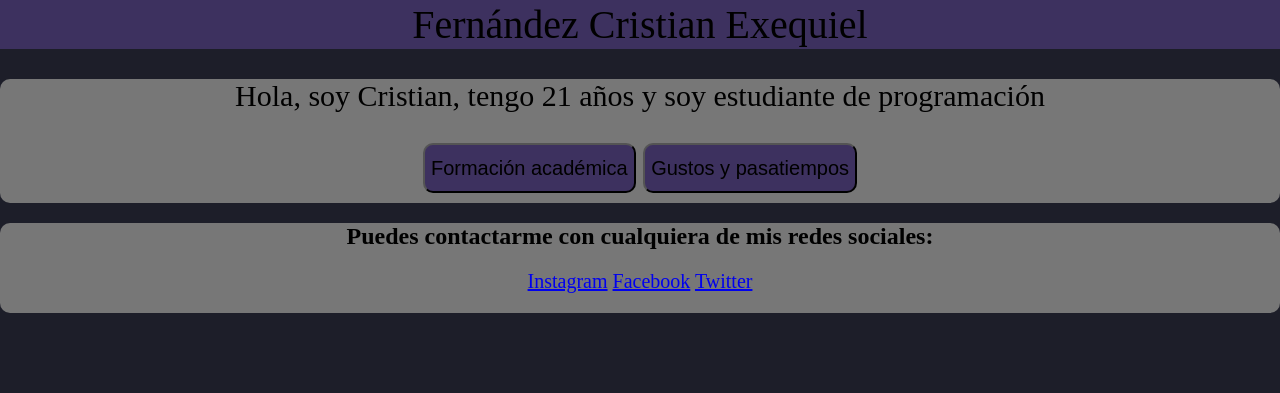
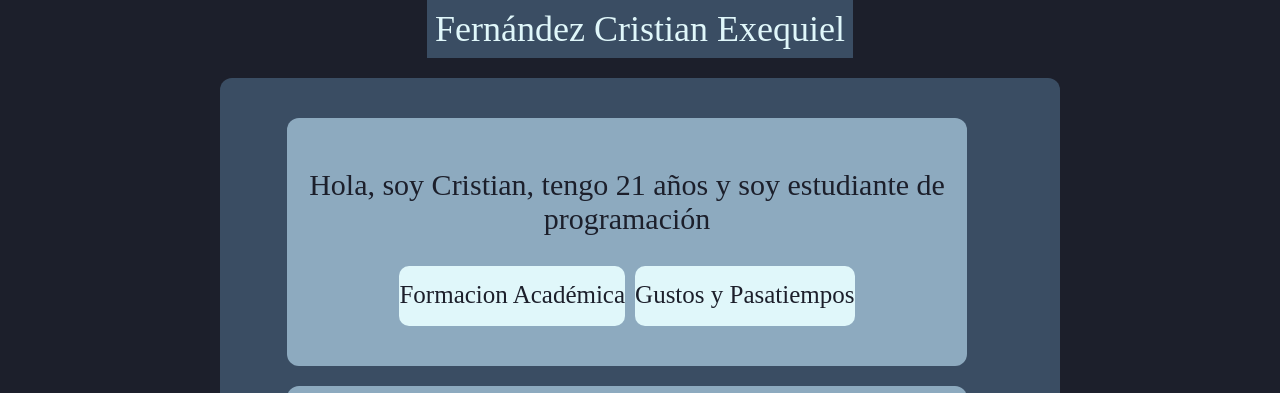
Before and after one commit to Dezt1an/TP1-Programacion3, a plain HTML site: page index.html in a window 1280 px wide. Shown: the top 393 px of the page. Drawn offline with Linux system fonts and the light colour scheme.

Commit message:
arreglos estéticos con CSS y trabajo terminado

```diff
--- a/index.html
+++ b/index.html
@@ -10,7 +10,7 @@
     <header>
         Fernández Cristian Exequiel
     </header>
-
+    <div class="body-div">
         <div class="presentacion">
             <div>
                 <p>
@@ -18,17 +18,18 @@
                 </p>
             </div>
             <div class="botones">
-            <button>Formación académica</button>
-            <button>Gustos y pasatiempos</button>
+                <a class="btn1" href="formacion.html">Formacion Académica</a>
+                <a class="btn2" href="pasatiempos.html">Gustos y Pasatiempos</a>
             </div>
         </div>
 
         <div class="links">
             <h2>Puedes contactarme con cualquiera de mis redes sociales:</h2>
             <div class="div-links">
-            <a href="https://www.instagram.com/cristian.dzt/" target="_blank">Instagram</a>
-            <a href="https://www.facebook.com/cristianexefer?locale=es_LA" target="_blank">Facebook</a>
-            <a href="https://x.com/cristian_dzt" target="_blank"> Twitter</a>
+                <a class="contactoig" href="https://www.instagram.com/cristian.dzt/" target="_blank">Instagram</a>
+                <a class="contactofb" href="https://www.facebook.com/cristianexefer?locale=es_LA" target="_blank">Facebook</a>
+                <a class="contactox" href="https://x.com/cristian_dzt" target="_blank"> Twitter</a>
+            </div>
         </div>
     </div>
 </body>
--- a/style1.css
+++ b/style1.css
@@ -1,45 +1,81 @@
-header{
-    padding: 1px;
-    background-color: rgb(61, 49, 95);
-    font-size: 40px;
+header {
+    padding: 8px;
+    background-color: #3a4d63;
+    font-size: 36px;
     text-align: center;
+    color: #e0f7fa;
 }
 
-body{
-    background-color: rgb(29, 30, 41);
+body {
+    background-color: #1c1f2b;
+    margin: 0;
+    display: flex;
+    flex-direction: column;
     align-items: center;
-    justify-content: center;
-    margin: 0;
 }
 
-.presentacion{
-    border-radius: 10px;
-    background-color: rgb(119, 119, 119);
-    align-items: center;
-    justify-content: center;
+.body-div {
+    background-color: #3a4d63;
+    width: 80%;
+    max-width: 800px;
+    padding: 20px;
+    margin-top: 20px;
+    border-radius: 12px;
+    color: #e0f7fa;
+}
+
+.presentacion {
+    margin-left: 47px;
+    background-color: #8daabf;
+    padding: 20px;
+    border-radius: 12px;
+    color: #1c1f2b;
+    margin-top: 20px;
+    width: 80%;
+    max-width: 800px;
     text-align: center;
     font-size: 30px;
 }
 
-.botones{
+.botones {
+    font-size: 25px;
     height: 60px;
+    display: flex;
+    gap: 10px;
+    justify-content: center;
+    margin: 20px 0;
 }
 
-button{
-    height: 50px;
-    font-size: 20px;
-    background-color: rgb(61, 49, 95);
-    border-color: rgb(0, 0, 0);
+.btn1, .btn2 {
+    padding-top: 15px;
+    background-color: #e0f7fa;
+    border: #3a4d63;
     border-radius: 10px;
+    text-decoration: none;
+    color: #1c1f2b;
+    cursor: pointer;
 }
 
-.links{
-    border-radius: 10px;
-    padding-bottom: 20px;
-    background-color: rgb(119, 119, 119);
+.links {
+    margin-left: 47px;
+    background-color: #8daabf;
+    padding: 20px;
+    border-radius: 12px;
+    color: #1c1f2b;
+    margin-top: 20px;
+    width: 80%;
+    max-width: 800px;
     text-align: center;
 }
 
-.div-links{
-    font-size: 20px;
+.div-links {
+    font-size: 30px;
 }
+
+ .contactoig, .contactofb, .contactox{
+    background-color: #e0f7fa;
+    border: #3a4d63;
+    border-radius: 10px;
+    text-decoration: none;
+    color: #1c1f2b;
+}
--- a/style2.css
+++ b/style2.css
@@ -1,26 +1,48 @@
-header{
-    padding: 1px;
-    background-color: rgb(61, 49, 95);
-    font-size: 40px;
+header {
+    padding: 8px;
+    background-color: #3a4d63;
+    font-size: 36px;
+    text-align: center;
+    color: #e0f7fa;
+}
+
+.boton-volver{
+    background-color: #e0f7fa;
+    border: #3a4d63;
+    border-radius: 10px;
+    text-decoration: none;
+    color: #1c1f2b;
+}
+
+body {
+    background-color: #1c1f2b;
+    margin: 0;
+    display: flex;
+    flex-direction: column;
+    align-items: center;
+}
+
+img {
+    width: 100px;
+    height: 100px;
+    border-radius: 8px;
+}
+
+.body-div {
+    background-color: #3a4d63;
+    width: 80%;
+    max-width: 800px;
+    padding: 20px;
+    margin-top: 20px;
+    border-radius: 12px;
+    color: #e0f7fa;
+}
+
+.etapas {
+    background-color: #8daabf;
+    padding: 15px;
+    margin-top: 10px;
+    border-radius: 10px;
+    color: #1c1f2b;
     text-align: center;
 }
-
-body{
-    background-color: rgb(29, 30, 41);
-    align-items: center;
-    justify-content: center;
-    margin: 0;
-}
-
-img{
-    width: 100px;
-    height: 100px;
-}
-
-.body-div{
-    background-color: rgb(119, 119, 119);
-}
-
-.etapas{
-    background-color: rgb(219, 219, 219);
-}
--- a/style3.css
+++ b/style3.css
@@ -1,35 +1,59 @@
-header{
-    padding: 1px;
-    background-color: rgb(61, 49, 95);
-    font-size: 40px;
+header {
+    padding: 8px;
+    background-color: #3a4d63;
+    font-size: 36px;
+    text-align: center;
+    color: #e0f7fa;
+    margin-right: 120px;
+}
+
+.boton-volver{
+    background-color: #e0f7fa;
+    border: #3a4d63;
+    border-radius: 10px;
+    text-decoration: none;
+    color: #1c1f2b;
+}
+
+body {
+    background-color: #1c1f2b;
+    margin: 0;
+    display: flex;
+    flex-direction: column;
+    align-items: center;
+}
+
+.div-general {
+    display: flex;
+    flex-direction: row;
+    gap: 20px;
+    margin: 20px;
+}
+
+img {
+    width: 200px;
+    height: 200px;
+    border-radius: 10px;
+}
+
+.body-div {
+    background-color: #3a4d63;
+    width: 80%;
+    max-width: 800px;
+    padding: 20px;
+    margin-top: 20px;
+    border-radius: 12px;
+    color: #e0f7fa;
+}
+
+.gustos-div {
+    margin-left: 47px;
+    background-color: #8daabf;
+    padding: 20px;
+    border-radius: 12px;
+    color: #1c1f2b;
+    margin-top: 20px;
+    width: 80%;
+    max-width: 800px;
     text-align: center;
 }
-
-body{
-    background-color: rgb(29, 30, 41);
-    align-items: center;
-    justify-content: center;
-    margin: 0;
-
-}
-
-.div-general{
-    display: flex;
-    flex-direction: row;
-}
-
-img{
-    width: 200px;
-    height: 200px;
-}
-
-.body-div1{
-    background-color: rgb(119, 119, 119);
-}
-.body-div2{
-    background-color: rgb(119, 119, 119);
-}
-
-.gustos-div{
-    background-color: rgb(219, 219, 219);
-}
```
Also changed, not shown: formacion.html (+1 -1 lines), pasatiempos.html (+9 -8 lines). Lines whose indentation alone changed are shown as unchanged.
